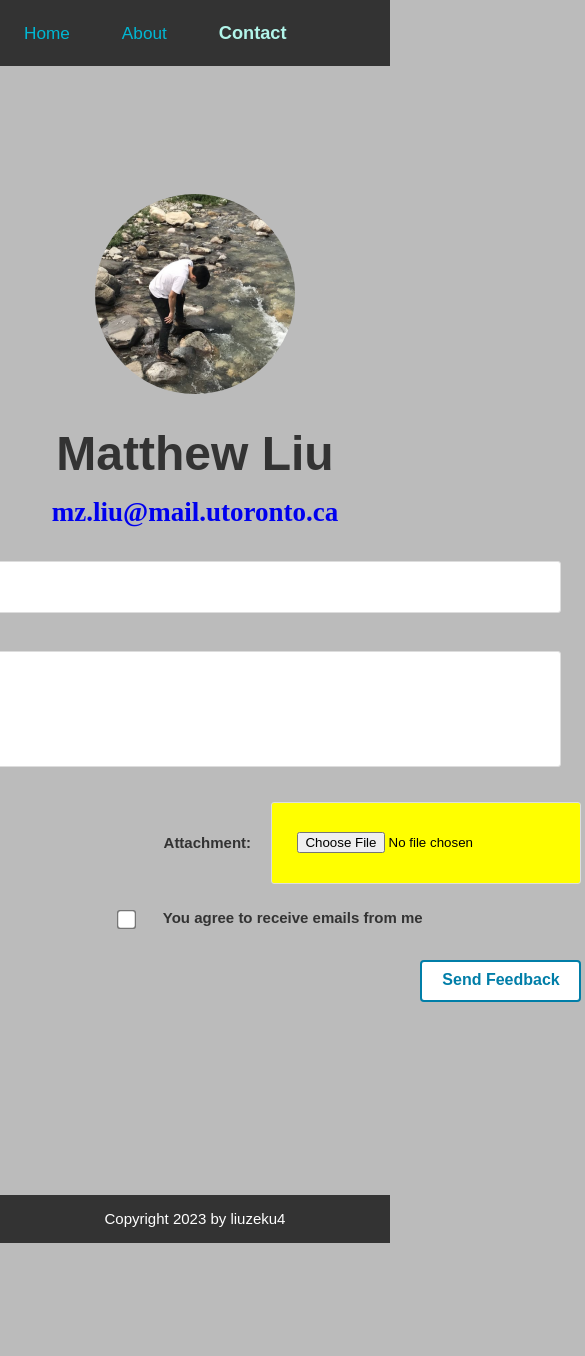
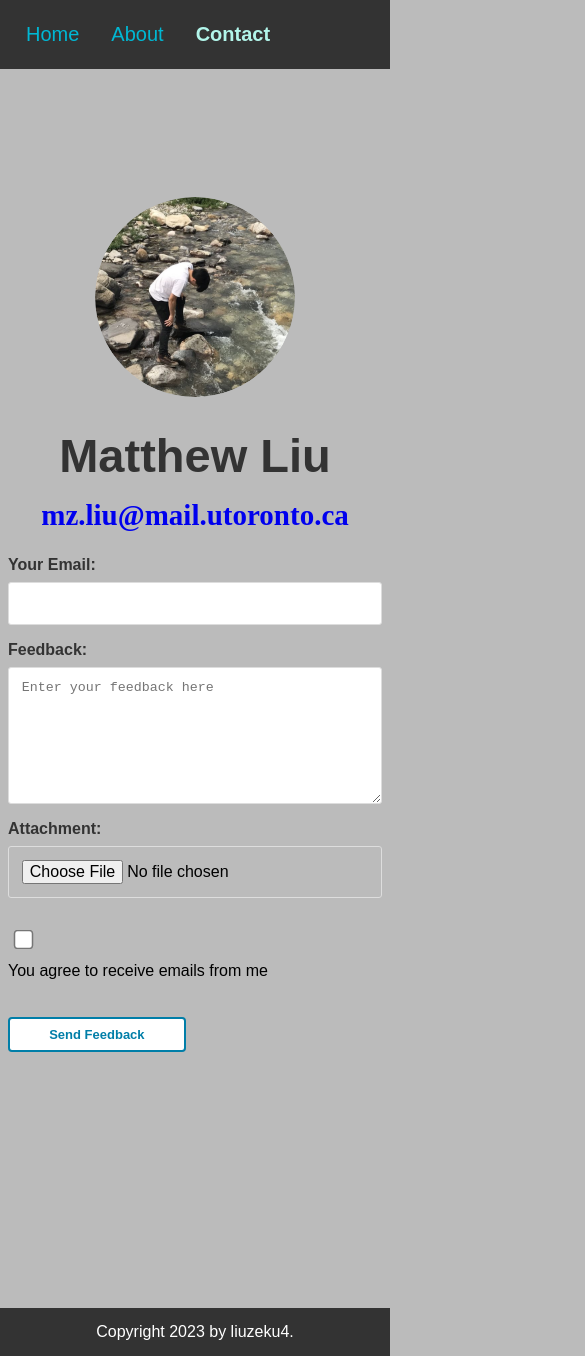
Before and after one commit to vyknight/309-Assignment-1, a plain HTML site: page contact.html in a window 390 px wide. Shown: the whole page, 585 px wide, since content can reach past the window. Before the commit the page ends 1243 px from the top, so only its background shows below. Drawn offline with Linux system fonts and the light colour scheme.

Commit message:
403 / 420 version, to keep

```diff
--- a/contact.html
+++ b/contact.html
@@ -9,55 +9,54 @@
 
 <body>
     <div class="page-container">
-        <header>
-            <span>
-                <a href="./index.html"><p class="navlink inline" >Home</p></a>
-                <a href="./about.html"><p class="navlink inline">About</p></a>
-                <a href="./contact.html"><p class="navlink inline current">Contact</p></a>
-            </span>
-        </header>
         <div class="content-wrap">
+            <header>
+                <ul class="nav">
+                    <li><a href="./index.html" class="navlink home">Home</a></li>
+                    <li><a href="./about.html" class="navlink">About</a></li>
+                    <li><a href="./contact.html" class="navlink current">Contact</a></li>
+                </ul>
+            </header>
             <div class="main">
-                <image src="amoeba-square-600.jpg" class="portrait"/>
+                <div id="portrait-frame">
+                    <image src="amoeba-square-600.jpg" class="portrait"/>
+                </div>
                 <h1>Matthew Liu</h1>
-                <a href="mailto:mz.liu@mail.mail.utoronto.ca?subject=Bug%20Found&body=I%20found%20the%20following%20bug%20on%20your%20website%3A%0D%0A%0D%0A">
-                    <div class="email">mz.liu@mail.utoronto.ca</div>
+                <a class="email" href="mailto:mz.liu@mail.utoronto.ca?subject=Bug%20Found&body=I%20found%20the%20following%20bug%20on%20your%20website%3A%0A%0A">
+                    mz.liu@mail.utoronto.ca
                 </a>
                 <div class="form-container">
-                    <form action="http://postman-echo.com/post" method="POST">
-                        <div id="email-container" class="form-item-container">
-                            <label for="email-input">Your Email:</label>
-                            <input type="email" id="email-input" name="email" required><br>
+                    <form action="https://postman-echo.com/post" method="POST" enctype="multipart/form-data">
+                        <label class="label" for="email-input">Your Email:</label>
+                        <input class="input" type="email" id="email-input" name="email" required/>
+
+                        <label class="label" for="feedback-box">Feedback:</label>
+                        <textarea class="input" type="text" id="feedback-box" name="feedback" rows=4 placeholder="Enter your feedback here" required></textarea>
+
+                        <label class="label" for="file-attachment">Attachment:</label>
+                        <input class="input" type="file" id="file-attachment" name="attachments" required>
+
+                        <div id="attachment-checkbox-spacer"></div>
+                        <div id="attachment-checkbox-spacer"></div>
+
+                        <div id="checkbox-box">
+                            <input class="input" type="checkbox" id="checkbox" name="consent" value="yes" required>
                         </div>
+                        <label class="checkbox-label" for="checkbox">You agree to receive emails from me</label>
 
-                        <div id="feedback-container" class="form-item-container">
-                            <label for="feedback-box">Feedback:</label>
-                            <input type="textarea" id="feedback-box" name="feedback" required><br>
-                        </div>
+                        <div id="checkbox-submit-spacer"></div>
+                        <div id="checkbox-submit-spacer"></div>
 
-                        <div id="attachment-container" class="form-item-container">
-                            <label for="file-attachment">Attachment:</label>
-                            <div id="file-input-box">
-                                <input type="file" id="file-attachment" name="attachments" required><br>
-                            </div>
-                        </div>
-
-                        <div id="checkbox-container" class="form-item-container">
-                            <input type="checkbox" id="checkbox" name="consent" value="yes" required>
-                            <label for="checkbox">You agree to receive emails from me</label><br>
-                        </div>
-
-                        <div id="submit-container" class="form-item-container">
-                            <input type="submit" value="Send Feedback" class="submit-button">
-                        </div>
-
+                        <div></div> <!--since it's grid-->
+                        <input class="input" type="submit" value="Send Feedback" id="submit-button">
                     </form>
                 </div>
 
             </div>
         </div>
+        <!-- <footer class="relative"> -->
         <footer class="relative">
-            <p class="footer-text">Copyright 2023 by liuzeku4</p>
+            <p class="footer-text">Copyright 2023 by liuzeku4.</p>
         </footer>
     </div>
 </body>
--- a/style.css
+++ b/style.css
@@ -2,6 +2,7 @@ body {
     margin: 0;
     box-sizing: border-box;
     background-color: #BBBBBB;
+    font-family: sans-serif;
 }
 
 .page-container {
@@ -10,17 +11,56 @@ body {
 }
 
 .content-wrap {
-    padding-bottom: 3rem;
+    padding-bottom: 2.5rem;
+}
+
+/* header */
+
+.nav {
+    list-style-type: none;
+    margin: 0;
+    padding: 0;
+    overflow: hidden;
+}
+
+.nav li {
+    float: left;
+    font-size: 20px;
+    margin: 0;
+    padding: 0;
+}
+
+a.home {
+    margin-left: 10px;
 }
 
 header {
-    width: 100vw;
     background-color: #333333;
-    min-height: 66px;
-    max-height: 74px;
-    display: flex;
-    align-items: center;
 }
+
+.navlink {
+    color: #00b8d4;
+    text-align: center;
+    padding: 23px 1rem;
+    text-decoration: none;
+    display: block;
+    font-size: 20px;
+}
+
+.navlink.current {
+    color: #b2f5ea;
+    font-weight: bold;
+}
+
+.navlink:hover {
+    color: white;
+}
+
+a {
+    text-decoration: none;
+}
+
+/* footer */
 
 footer {
     width: 100%;
@@ -31,7 +71,7 @@ footer {
     align-items: center;
     display: flex;
     justify-content: center;
-    flex-direction: column;
+    text-align: center;
     /* margin-top: 128px; */
 }
 
@@ -40,71 +80,11 @@ footer.relative {
 }
 
 .footer-text {
-    vertical-align: middle;
-    display: inline-block;
-    line-height: normal;
-    text-align: center;
     color: white;
-    font-size: 0.9375rem;
+    font-size: 16px;
 }
 
-p, h1, h2, h3, summary {
-    padding-left: 0.5rem;
-    padding-right: 0.5rem;
-    margin: 0;
-    font-family: sans-serif;
-    color: #333;
-}
-
-h1 {
-    font-size: 3rem;
-    font-weight: bold;
-    padding-bottom: 1rem;
-}
-
-h2 {
-    font-size: 2.875rem;
-    font-weight: bold;
-}
-
-h3 {
-    font-size: 1.5rem;
-    font-weight: normal;
-    padding-bottom: 1rem;
-}
-
-p, summary {
-    font-size: 1.125rem;
-}
-
-.inline {
-    display: inline;
-}
-
-.navlink {
-    color: #00b8d4;
-    text-justify: left;
-    margin-left: 1rem;
-    margin-right: 1rem;
-    padding-top: 33px;
-    min-height: 66px;
-    max-height: 74px;
-    font-size: 1.075rem;
-}
-
-.navlink.current {
-    color: #b2f5ea;
-    font-weight: bold;
-    font-size: 1.1375rem;
-}
-
-.navlink:hover {
-    color: white;
-}
-
-a {
-    text-decoration: none;
-}
+/* main content */
 
 .main {
     align-items: center;
@@ -112,49 +92,105 @@ a {
     justify-content: center;
     flex-direction: column;
     /* min-height: 85vh; */
-    margin-top: 128px;
-    margin-bottom: 128px;
-    box-sizing: border-box;
+    height: 100%;
+    width: 100%;
 }
 
-.main > * {
-    vertical-align: middle;
-    display: flex;
-    line-height: normal;
-    text-align: center;
-}
-
-.portrait {
+.portrait, #portrait-frame {
     width: 200px;
     height: 200px;
     border-radius: 100px;
-    margin-bottom: 2rem;
+
 }
 
-button, .submit-button{
+#portrait-frame {
+    margin-top: 128px;
+    object-fit: cover;
+    overflow: hidden;
+}
+
+/* text */
+
+p, h1, h3, summary {
+    padding-left: 0.5rem;
+    padding-right: 0.5rem;
+}
+
+h1 {
+    font-size: 47px;
+    font-weight: bold;
+    text-align: center;
+    color: #333;
+}
+
+h3 {
+    font-size: 22px;
+    font-weight: normal;
+    margin-top: -1rem;
+    margin-left: 8px;
+    margin-right: 8px;
+    text-align: center;
+    color: #333;
+}
+
+@media only screen and (max-width: 480px){
+    h3 {
+        margin-left: 0px;
+        margin-right: 0px;
+    }
+}
+
+a, p, summary {
+    font-size: 22px;
+}
+
+/* About Page */
+
+.about-button, #submit-button{
     background-color: white;
     border-color: #007EA8;
     border: 2px solid;
-    border-radius: 0.25rem;
+    border-radius: 4px;
     color: #007EA8;
-    display: inline-flex;
-    padding: 0.5625rem 1.20313rem 0.6875rem 1.25rem;
-    align-items: flex-start;
+    display: inline-block;
+    padding: 0.5rem 1rem 0.5rem 1rem;
     text-align: center;
-    font-size: 1rem;
+    font-size: 16px;
     font-weight: bold;
 }
 
-button:hover, .submit-button:hover{
+.about-button:hover, .submit-button:hover{
     background-color: #007EA8;
     border-color: white;
     color: white;
 }
 
-embed {
+#about-main {
+    margin-top: 90px;
+    align-items: center;
+    display: flex;
+    justify-content: center;
+    flex-direction: column;
+    text-align: center;
+}
+
+details {
+    margin-top: -28px;
+    font-size: 20px;
+    text-align: center;
+    margin-bottom: 39px;
+}
+
+#pdf {
+    margin-top: 8px;
+    margin-bottom: 88px;
     max-width: 720px;
-    width: 45rem;
-    height: 60vh;
+    height: 696px;
+}
+
+object {
+    width: 100%;
+    height: 696px;
 }
 
 summary {
@@ -163,9 +199,9 @@ summary {
     font-size: 1.125rem;
 }
 
-ul {
-    padding: 0;
-    margin-top: 1rem;
+.class-list {
+    margin-top: 15px;
+    margin-bottom: -0.2rem;
 }
 
 li {
@@ -178,111 +214,192 @@ li {
 }
 
 .small-text {
-    padding: 0.5rem;
     color: #333;
-    font-size: 0.875rem;
+    font-size: 15px;
+    text-align: center;
+    margin-top: -15px;
 }
 
 .email {
+    margin-top: -16px;
+    margin-bottom: 24px;
     color: #00E;
-    font-size: 1.6875rem;
+    font-size: 29px;
     font-weight: bold;
     font-family: 'Times New Roman', Times, serif;
+    text-align: center;
 }
 
 .form-container {
+    margin:0;
+    padding-left: 0;
+    padding-right: 0;
+    padding-bottom: 39.8px;
+    margin-bottom: 48.2px;
+}
+
+form {
+    box-sizing: content-box;
+    display: grid;
+    grid-template-columns: 100px 600px;
+    grid-gap: 16px;
+}
+
+form div {
     display: flex;
     flex-direction: column;
 }
 
-form {
-    display: block;
-    margin-left: 0.5rem;
-    margin-right: 0.5rem;
-    margin-top: 1rem;
+.label {
+    color: #333;
+    display: flex;
+    text-align: right;
+    font-size: 16px;
+    font-weight: bold;
+    line-height: normal;
+    grid-column: 1 / 2;
+    justify-content: right;
+    padding-top: 0.5rem;
+    padding-bottom: 0.5rem;
+    padding-left: 0;
+    padding-right: 0;
+    width: 100px;
 }
 
-#email-input, #feedback-box {
-    width: 40rem;
-    border-radius: 0.1875rem;
+.input {
+    display: flex;
+    padding: 0.8rem;
+    width: 600px;
+    border-radius: 3px;
     border: 1px solid #DDD;
     background: #FFF;
 }
 
-#email-input {
-    height: 3rem;
-}
-
-#feedback-box {
-    height: 7rem;
+textarea {
+    display: flex;
+    height: 110px;
     flex-shrink: 0;
+    border-radius: 3px;
+    border: 1px solid #DDD;
+    text-align: left;
+    background: #FFF;
+    padding: 0.8rem;
 }
 
 #file-attachment {
-    display: flex;
+    align-items: left;
+    gap: 4px;
+    font-size: 16px;
+    margin-bottom: 8px;
     padding: 0.8rem;
-    align-items: flex-start;
+    background: none;
 }
 
-#file-input-box {
+#checkbox-box {
     display: flex;
-    width: auto;
-    padding: 0.8rem;
-    align-items: center;
-    gap: 0.25rem;
-    border-radius: 0.1875rem;
-    border: 1px solid #DDD;
-    background-color: yellow;
-    flex-shrink: 0;
+    justify-content: right;
+    flex-direction: row;
 }
 
-label {
-    color: #333;
-    text-align: right;
-    font-family: sans-serif;
-    font-size: 0.9375rem;
-    font-weight: bold;
-}
-
-input {
-    margin-top: 0.25rem;
-    margin-bottom: 0.25rem;
-}
-
-.form-item-container {
-    width: 48.24613rem;
-    display: flex;
-    padding: 0.8rem;
-    justify-content: flex-end;
-    align-items: center;
-    gap: 1.23244rem;
-}
-
-#feedback-container {
-    height: 8.34963rem;
-}
-
-#checkbox-container {
-    align-items: flex-start;
-    gap: 1.65038rem;
-    display: flex;
-    padding: 0.8rem;
-    width: 40rem;
-}
-
-input[type="checkbox"] {
-    transform: scale(1.5);
-}
-
-.submit-container {
-    display: flex;
-    padding: 0.8rem;
+#checkbox-label {
+    margin-top: 1px;
+    line-height: normal;
+    text-align: left;
     align-items: center;
 }
 
-input[type="submit"] {
-    vertical-align: middle;
-    display: flex;
-    line-height: normal;
-    text-align: center;
+#checkbox {
+    transform: scale(150%);
+    margin-left: -1px;
+    margin-top: 1px;
+    text-align: right;
+    width: 25px;
 }
+
+#submit-button {
+    font-size: 13px;
+    margin-top: 12px;
+    margin-bottom: 128px;
+    /* padding: 9px 9px 16px 16px; */
+    justify-self: flex-start;
+    width: 141.8px;
+}
+
+#submit-button:hover {
+    color: white;
+    background-color: #007EA8;
+    border-color: white;
+}
+
+@media only screen and (max-width: 479px) {
+    form {
+        display: flex;
+        flex-direction: column;
+        width: 100%;
+        row-gap: 8px;
+        justify-content: left;
+        grid-template-columns: 390px;
+    }
+
+    .input {
+        padding: 0.8rem;
+        margin: 0;
+        justify-content: left;
+        text-align: left;
+        margin-bottom: 0.5rem;
+        box-sizing: content-box;
+        width: 346px;
+    }
+
+    .label {
+        justify-content: left;
+        text-align: left;
+        padding: 0;
+        margin: 0;
+    }
+
+    textarea {
+        padding: 0.8rem;
+        margin-bottom: 0.5rem;
+        width: 390px;
+    }
+
+    #attachment-checkbox-spacer {
+        height: 1.2px;
+    }
+
+    #checkbox-submit-spacer {
+        /* height: 4px; */
+    }
+
+    #checkbox {
+        margin-bottom: 8px;
+    }
+
+    #checkbox-box {
+        justify-content: left;
+        text-align: left;
+        padding-left: 4px;
+        margin: 0;
+        width: 20px;
+        margin-left: 2px;
+    }
+
+    #checkbox-label {
+        margin-top: -5px;
+        max-width: 10px;
+        text-align: left;
+    }
+
+    #submit-button {
+        margin-top: 5px;
+        text-align: center;
+    }
+
+    .form-container {
+        width: calc(100vw - 16px);
+        padding-left: 8px;
+        padding-right: 8px;
+    }
+
+}
```
Also changed, not shown: about.html (+19 -12 lines), index.html (+12 -10 lines).
